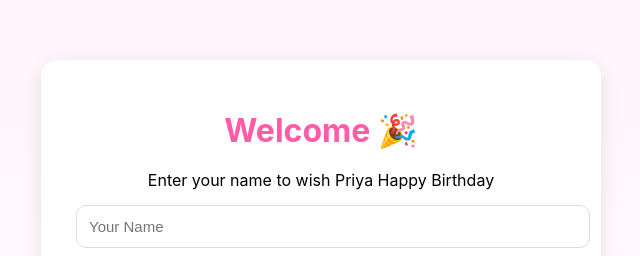
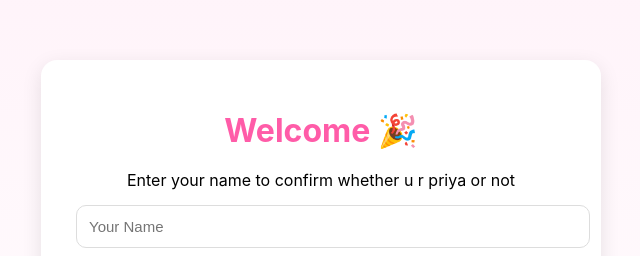
Before and after one commit to whileds/divyanshu-240101074, a plain HTML site: page index.html in a window 1280 px wide. Shown: the part 203-459 px from the top of the page, without its empty margins (319-959 px from the left). Drawn offline with Linux system fonts and the light colour scheme.

Commit message:
Update index.html

```diff
--- a/index.html
+++ b/index.html
@@ -76,7 +76,7 @@
   <!-- Page 1: Input -->
   <div class="card" id="page1">
     <h1>Welcome 🎉</h1>
-    <p>Enter your name to wish Priya Happy Birthday</p>
+    <p>Enter your name to confirm whether u r priya or not</p>
     <input id="yourName" placeholder="Your Name" required>
     <button class="btn" onclick="goToWishPage()">Continue</button>
   </div>
```
